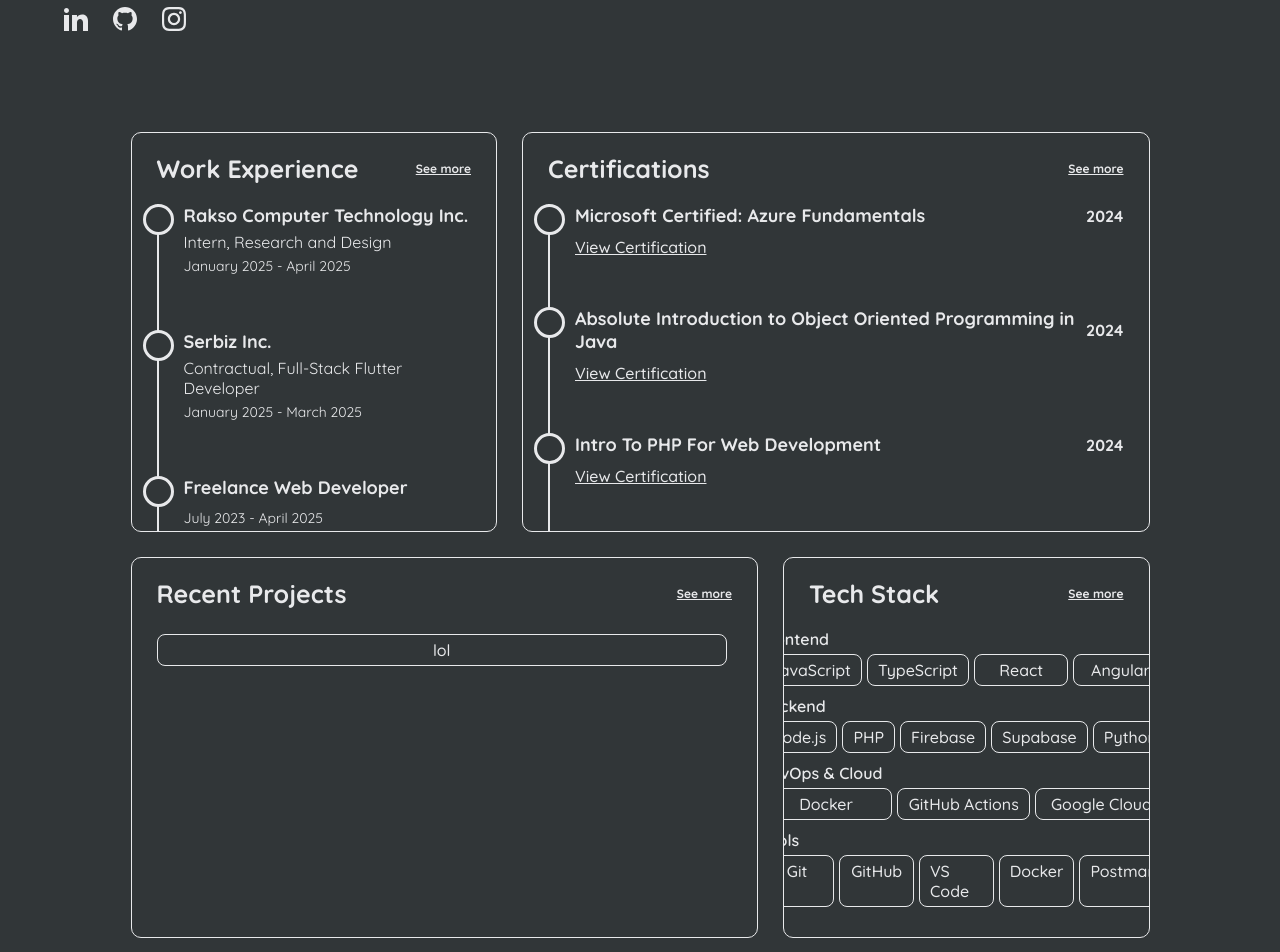
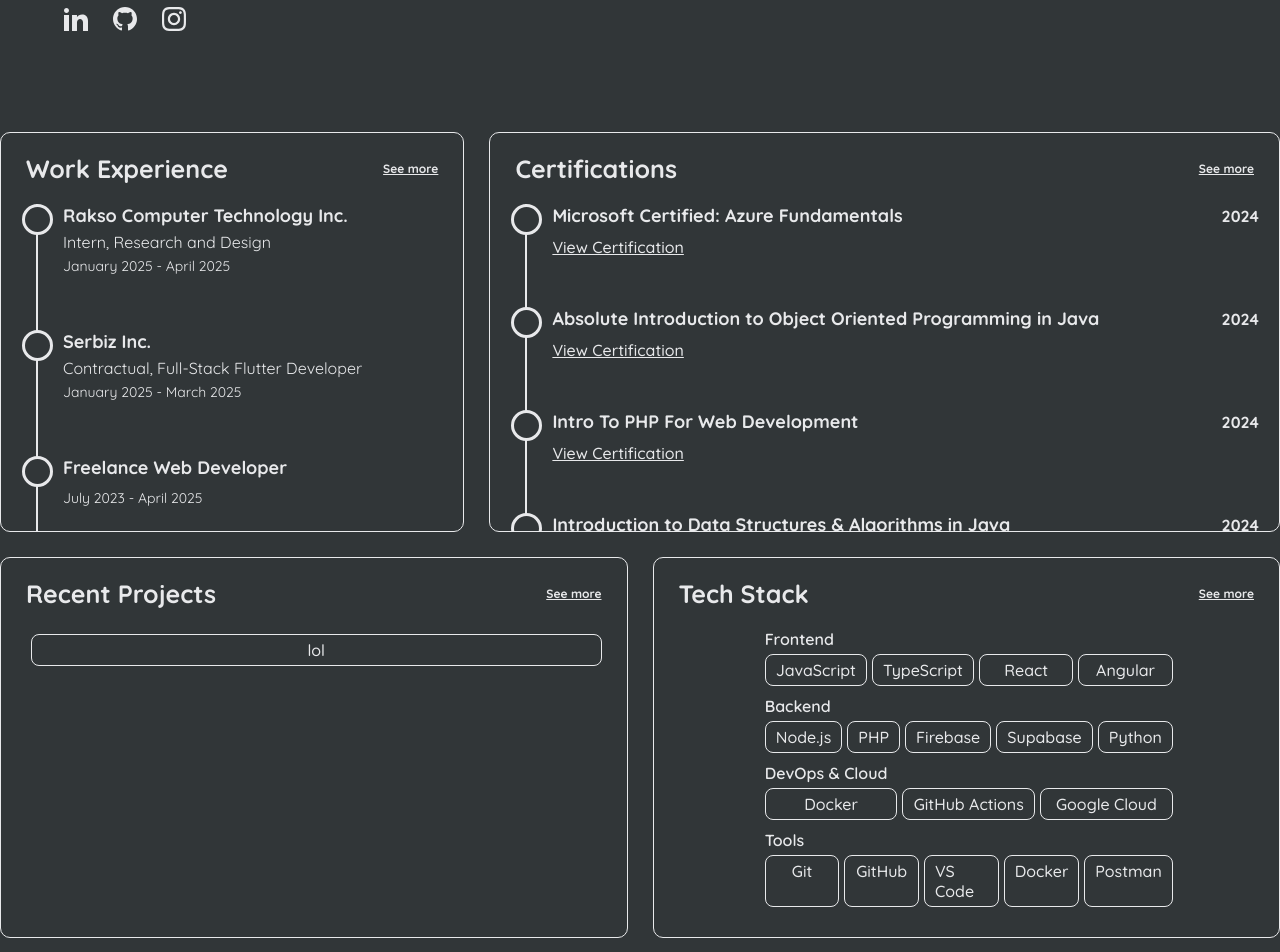
Before and after one commit to bocyej/portfolio, a React (Vite) app: page / in a window 1280 px wide. Shown: the part 500-1452 px from the top of the page. Built offline with nearby package versions, Linux system fonts and the light colour scheme.

Commit message:
modify styles

```diff
--- a/src/css/Body.css
+++ b/src/css/Body.css
@@ -13,7 +13,7 @@
 body.light-mode .sparkle {
   position: relative;
   display: inline-block;
-  color: #ffffff;
+  color: #313638 !important;
   font-weight: bold;
   animation: shimmer 5s infinite;
   background: linear-gradient(90deg, #313638, #ffd51e, #313638);
@@ -153,18 +153,23 @@ body.light-mode .sparkle {
 #about {
   width: 100%;
   display: grid;
-  grid-template-columns: repeat(10, 1fr);
+  grid-template-columns: repeat(8, 1fr);
   grid-template-rows: 1fr;
   column-gap: 25px;
   row-gap: 25px;
 }
 
+.sub-page-title {
+  font-size: 30px;
+  font-weight: 600;
+}
+
 .work-experience {
-  grid-area: 1 / 2 / 2 / 5;
+  grid-area: 1 / 1 / 2 / 4;
 }
 
 .certifications {
-  grid-area: 1 / 5 / 2 / 10;
+  grid-area: 1 / 4 / 2 / 9;
 }
 
 .half-screen {
@@ -202,6 +207,7 @@ body.light-mode .sparkle {
 .background-rectangle {
   border-radius: 15px;
   min-width: 50%;
+  margin: 0 0 0 5px;
 }
 
 .timeline-circle {
@@ -253,7 +259,7 @@ body.light-mode .sparkle {
 .role {
   font-weight: 400;
   padding: 0 0 5px 0;
-  /* font-size: 14px; */
+  font-size: 16px !important;
 }
 
 .timeline-information p {
@@ -286,7 +292,7 @@ body.light-mode .sparkle {
 #tech {
   width: 100%;
   display: grid;
-  grid-template-columns: repeat(10, 1fr);
+  grid-template-columns: repeat(8, 1fr);
   grid-template-rows: 1fr;
   column-gap: 25px;
   row-gap: 25px;
@@ -311,11 +317,11 @@ body.light-mode .sparkle {
 }
 
 .stack {
-  grid-area: 1 / 7 / 2 / 10;
+  grid-area: 1 / 5 / 2 / 9;
 }
 
 .recent-projects {
-  grid-area: 1 / 2 / 2 / 7;
+  grid-area: 1 / 1 / 2 / 5;
 }
 
 /* ---PROJECTS PAGE--- */
@@ -490,6 +496,20 @@ body.light-mode .sparkle {
 
 .socials-container p {
   margin: 10px 0 0 0;
+}
+
+.go-back {
+  display: flex;
+  flex-direction: row;
+  align-items: center;
+  max-height: 35px;
+  text-decoration: none;
+  width: 145px;
+  max-width: 145px;
+}
+
+.go-back p {
+  margin: 0 0 0 5px;
 }
 
 @media only screen and (max-width: 430px) {
```
